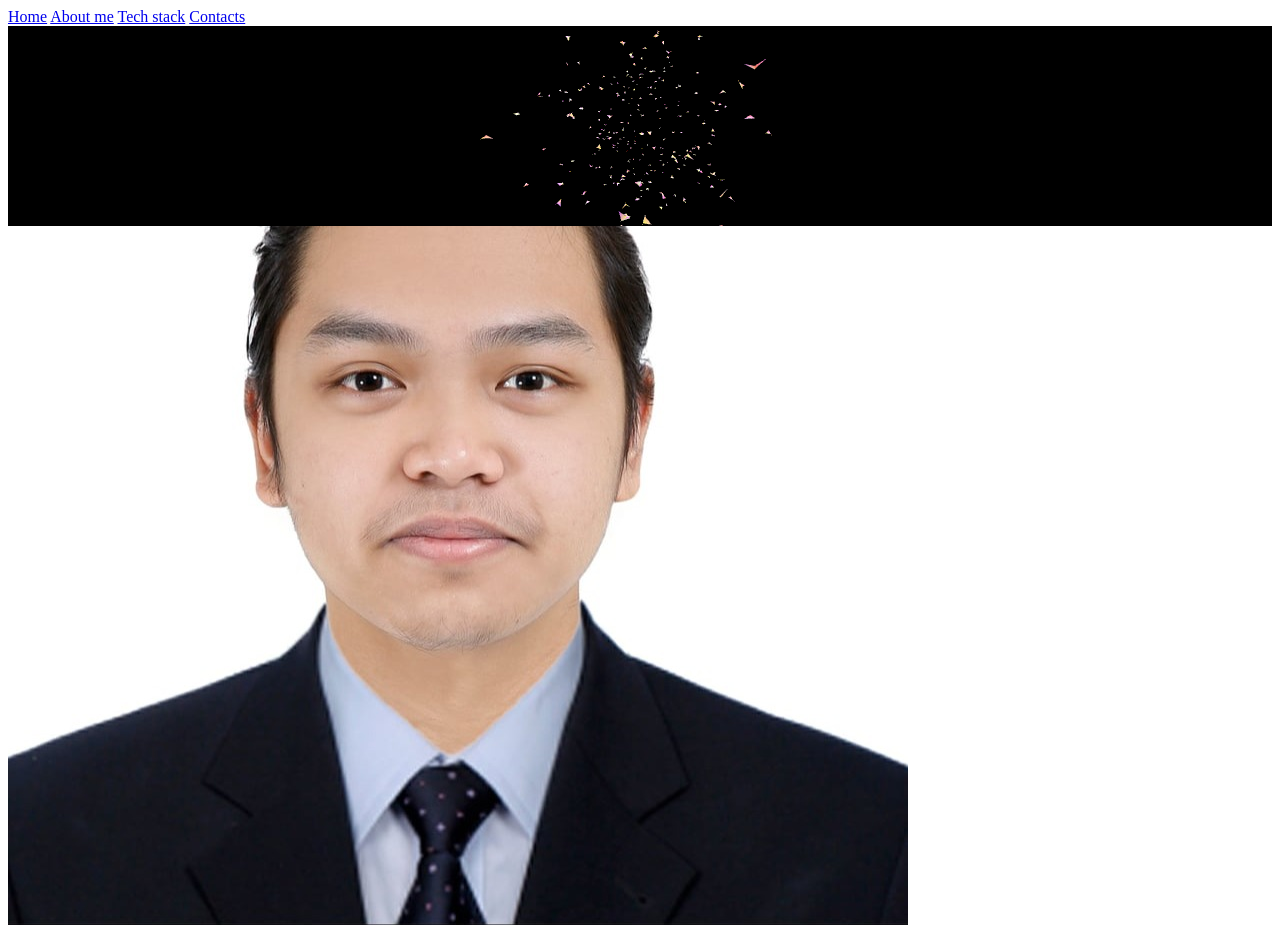
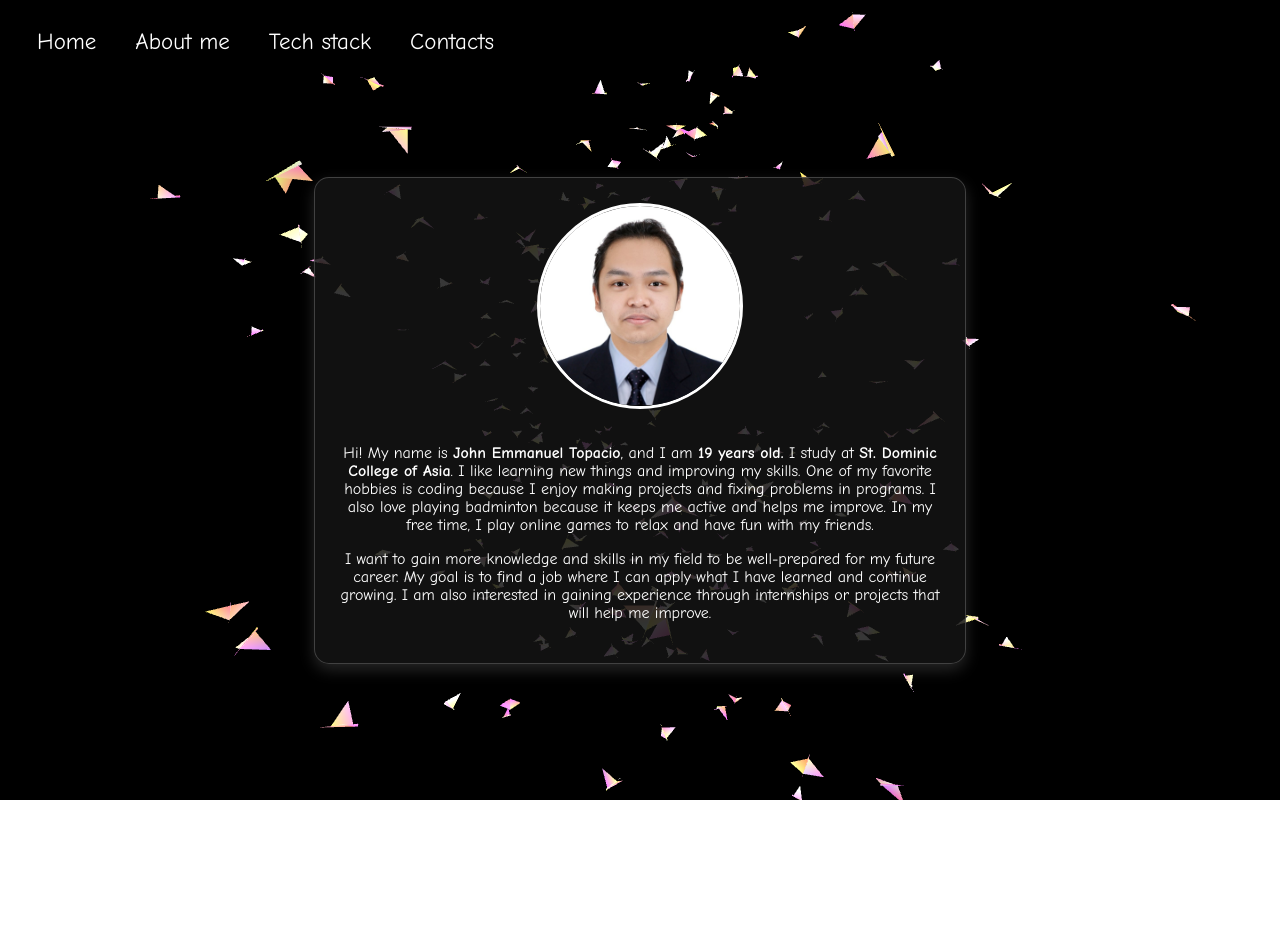
Before and after one commit to Jom-Topacio/portfolio, a plain HTML site: page about.html in a window 1280 px wide. Shown: the top 925 px of the page. After the commit the page ends 840 px from the top, so only its background shows below. Drawn offline with nearby package versions, Linux system fonts and the light colour scheme; animation ran at ten frames a second.

Commit message:
updated about.html

```diff
--- a/about.html
+++ b/about.html
@@ -8,7 +8,7 @@
     <script src="https://cdnjs.cloudflare.com/ajax/libs/three.js/r128/three.min.js"></script>
     <script src="https://cdn.jsdelivr.net/npm/vanta@latest/dist/vanta.birds.min.js"></script>
     <script src="vanta.js"></script>
-    <link rel="stylesheet" href="aboutme.css">
+    <link rel="stylesheet" href="about.css">
 
 </head>
     <body>
```
